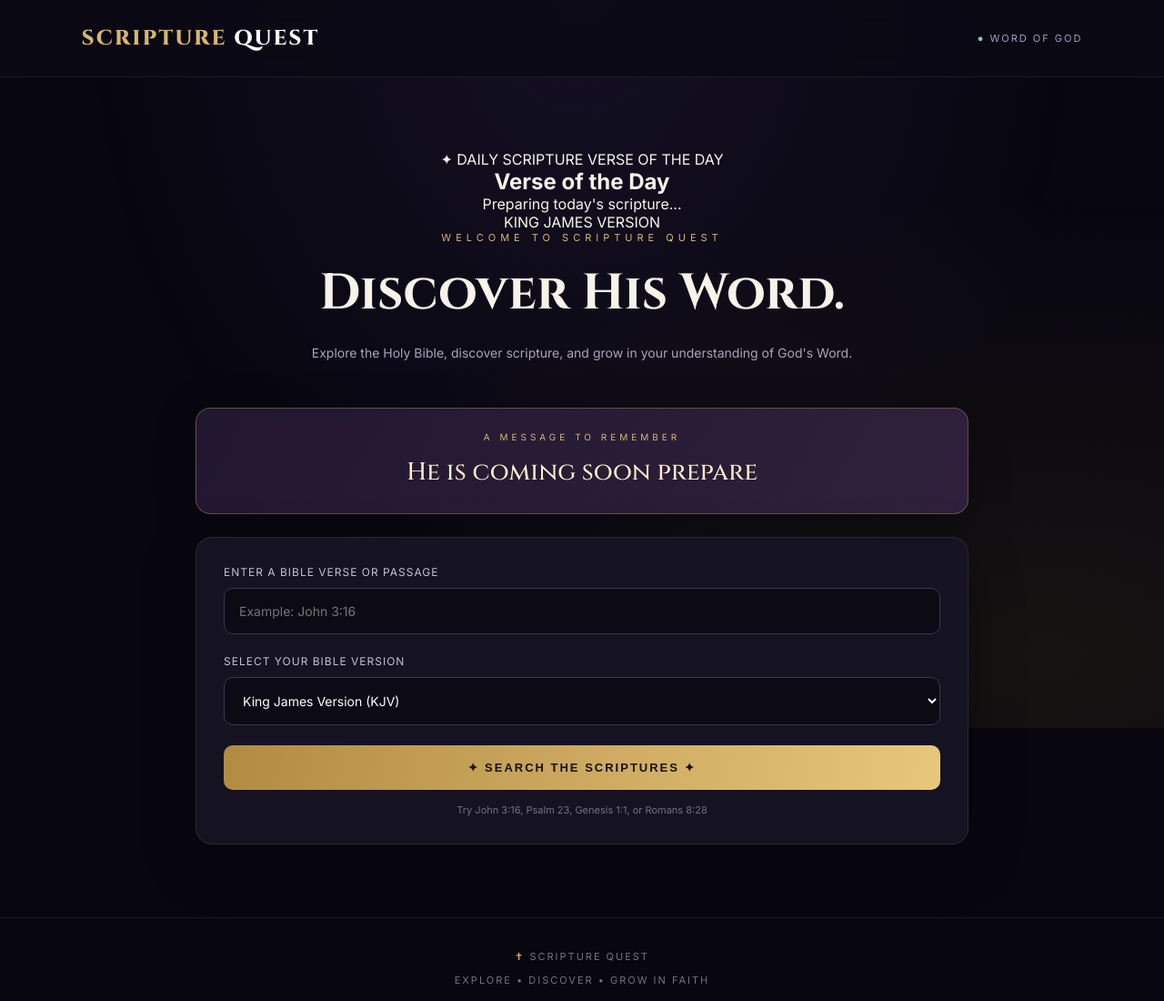
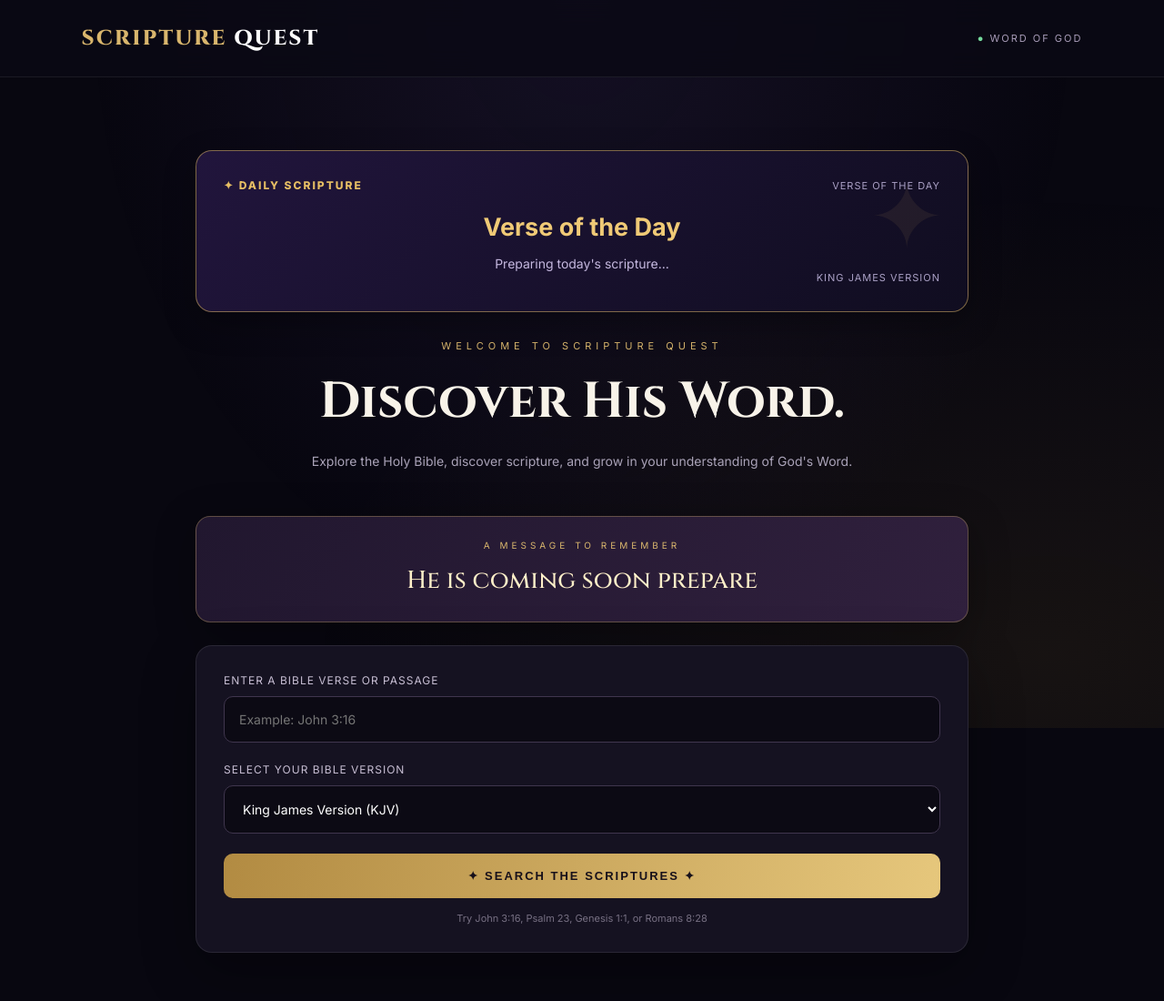
Before and after one commit to lysaniasbroyles3-boop/Real-Word, a plain HTML site: page index.html in a window 1280 px wide. Shown: the top 1100 px of the page at 91% size. Drawn offline with Linux system fonts and the light colour scheme.

Commit message:
Add styles for daily verse component

```diff
--- a/style.css
+++ b/style.css
@@ -438,3 +438,84 @@ footer span {
         padding: 22px;
     }
 }
+
+/* VERSE OF THE DAY */
+
+.daily-verse {
+    position: relative;
+    overflow: hidden;
+    margin: 30px auto;
+    padding: 30px;
+    max-width: 950px;
+    background: linear-gradient(135deg, #21153c, #100d20);
+    border: 1px solid rgba(230, 190, 100, 0.5);
+    border-radius: 18px;
+    box-shadow: 0 12px 35px rgba(0, 0, 0, 0.3);
+}
+
+.daily-verse::before {
+    content: "✦";
+    position: absolute;
+    right: 25px;
+    top: 10px;
+    font-size: 100px;
+    color: rgba(230, 190, 100, 0.08);
+}
+
+.daily-top,
+.daily-bottom {
+    display: flex;
+    justify-content: space-between;
+    align-items: center;
+    gap: 12px;
+    flex-wrap: wrap;
+}
+
+.daily-label {
+    color: #e6be64;
+    font-size: 12px;
+    font-weight: 800;
+    letter-spacing: 2px;
+}
+
+.daily-date,
+.daily-version {
+    color: #aaa0c5;
+    font-size: 11px;
+    letter-spacing: 1px;
+}
+
+.daily-verse h2 {
+    color: #f0ca76;
+    font-size: 27px;
+    margin: 22px 0 15px;
+}
+
+.daily-text {
+    color: #fff7e8;
+    font-size: 21px;
+    line-height: 1.8;
+    max-width: 800px;
+    position: relative;
+}
+
+.daily-reference {
+    color: #e6be64;
+    font-weight: 800;
+    font-size: 15px;
+}
+
+.daily-loading {
+    color: #c5b8df;
+    font-size: 14px;
+}
+
+@media (max-width: 600px) {
+    .daily-verse {
+        padding: 20px;
+    }
+
+    .daily-text {
+        font-size: 18px;
+    }
+}
```
